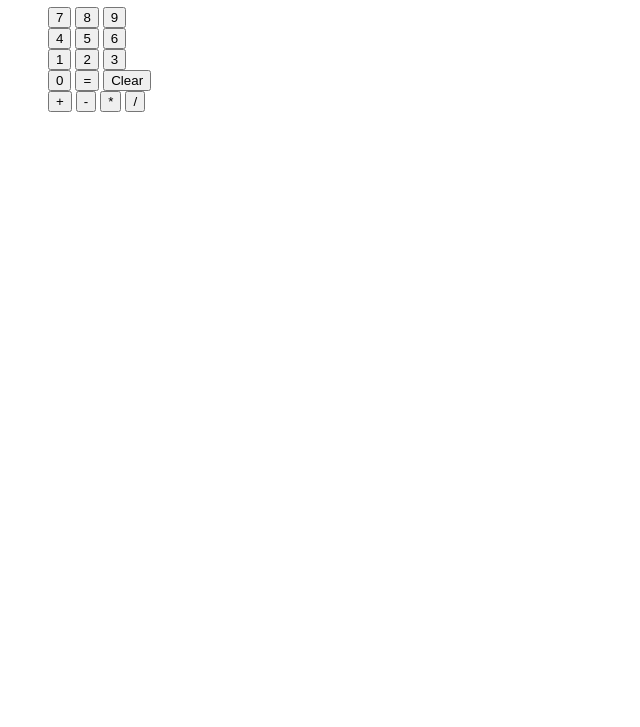
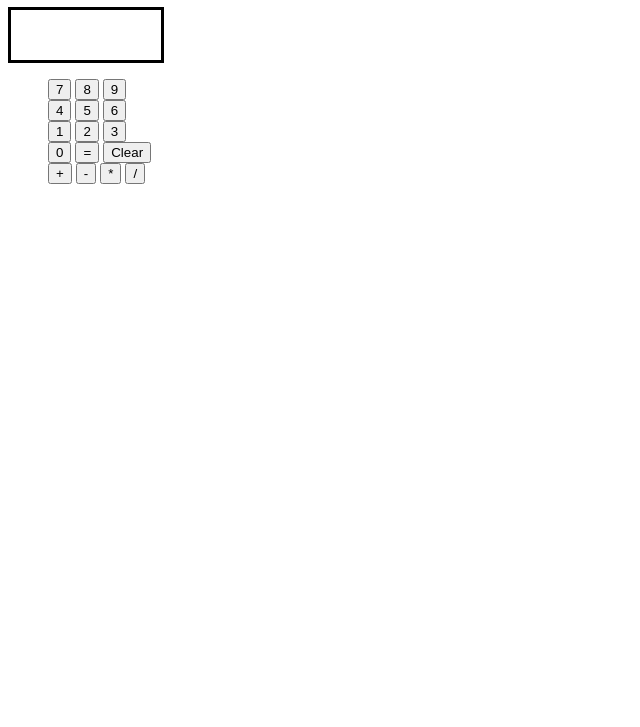
Before and after one commit to wsteo/odin-calculator, a plain HTML site: page index.html in a window 1280 px wide. Shown: the part 73-800 px from the top of the page, without its empty margins (0-640 px from the left). Drawn offline with Linux system fonts and the light colour scheme.

Commit message:
Add border to display box

```diff
--- a/style.css
+++ b/style.css
@@ -1,3 +1,9 @@
 ul {
     list-style-type: none;
 }
+
+#result {
+    width: 150px;
+    height: 50px;
+    border-style: solid;
+}
```
